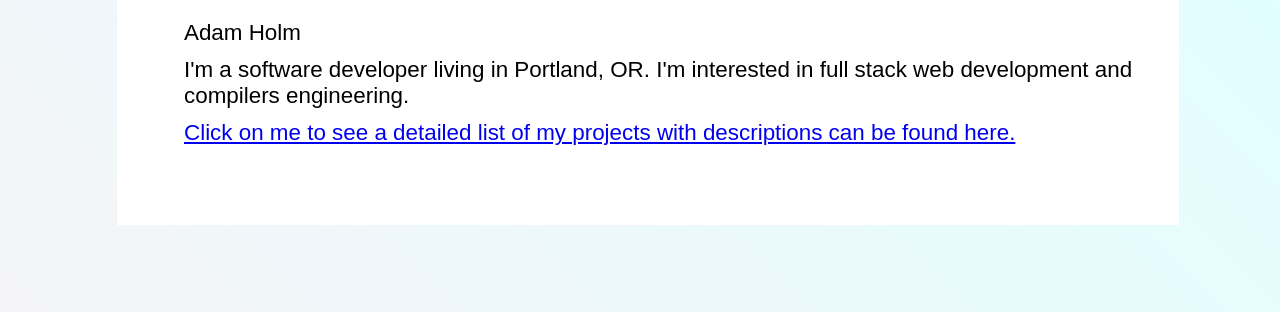
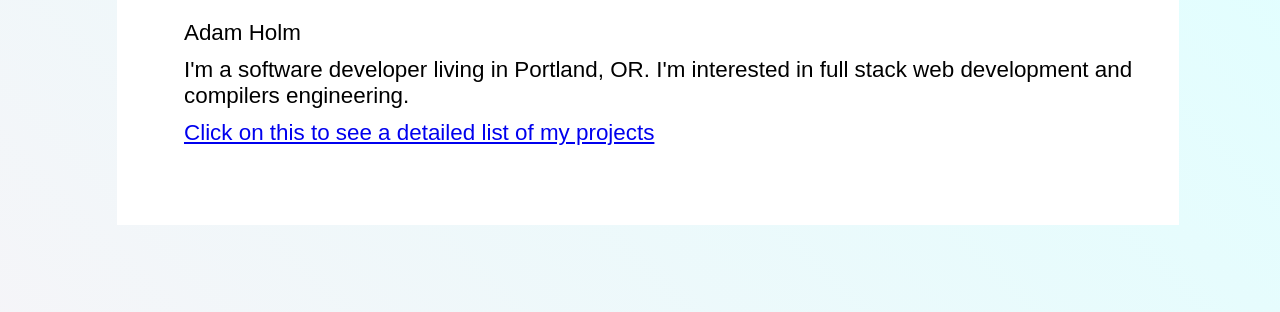
Before and after one commit to ash-tamraz/ash-tamraz.github.io, a plain HTML site: page index.html in a window 1280 px wide. Shown: the part 194-506 px from the top of the page. Drawn offline with Linux system fonts and the light colour scheme.

Commit message:
Fixing syntax error on link

```diff
--- a/index.html
+++ b/index.html
@@ -15,7 +15,7 @@
           <li>Adam Holm</li>
           <li>I'm a software developer living in Portland, OR. I'm interested
           in full stack web development and compilers engineering.</li>
-          <li><a id="projects" href="documents/projects.html">Click on me to see a detailed list of my projects with descriptions can be found here.</a></li>
+          <li><a id="projects" href="documents/projects.html">Click on this to see a detailed list of my projects</a></li>
         </ul>
       </div>
       <div class="bio-wrap" id="1">
```
